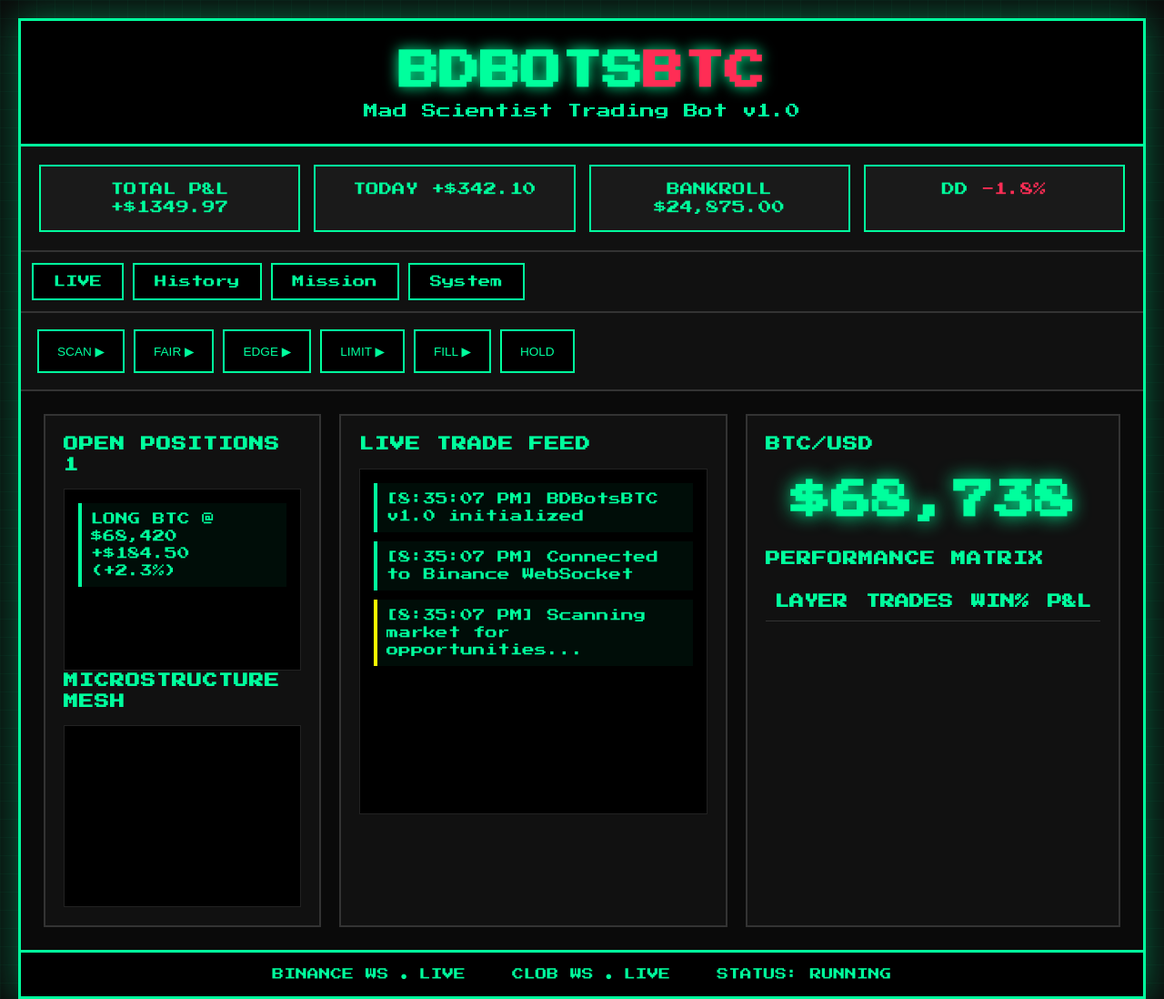
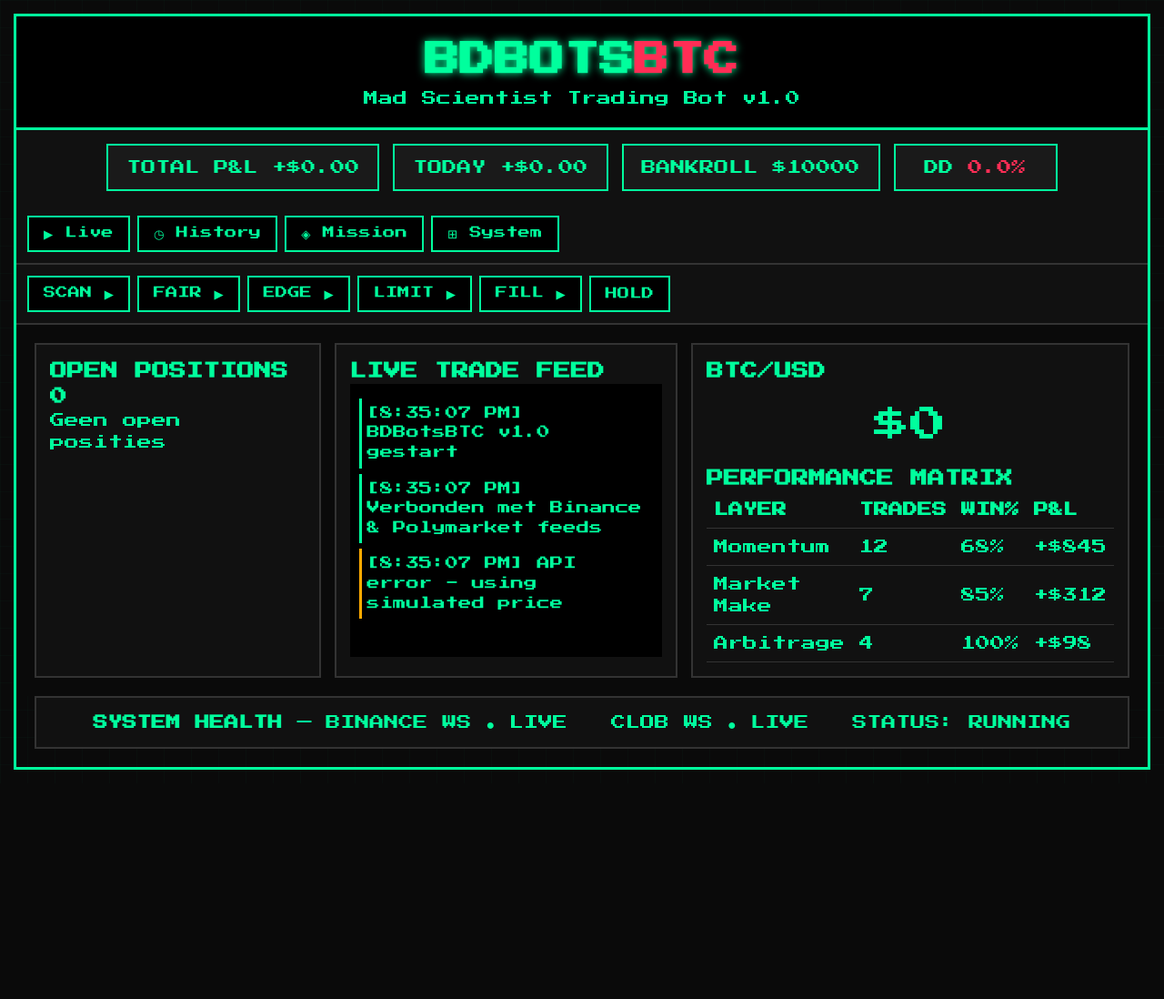
Before and after one commit to BDWzrd/BDBotsBTC, a plain HTML site: page index.html in a window 1280 px wide. Shown: the top 1098 px of the page at 91% size. After the commit the page ends 861 px from the top, so only its background shows below. Drawn offline with Linux system fonts and the light colour scheme; no server answers.

Commit message:
Add files via upload

```diff
--- a/index.html
+++ b/index.html
@@ -4,7 +4,51 @@
     <meta charset="UTF-8">
     <meta name="viewport" content="width=device-width, initial-scale=1.0">
     <title>BDBotsBTC - Mad Scientist v1.0</title>
-    <link rel="stylesheet" href="styles.css">
+    <style>
+        @import url('https://fonts.googleapis.com/css2?family=Press+Start+2P&display=swap');
+
+        :root {
+            --bg: #0a0a0a;
+            --accent: #00ff9d;
+            --red: #ff2d55;
+        }
+
+        * { margin: 0; padding: 0; box-sizing: border-box; }
+        body {
+            background: var(--bg);
+            color: var(--accent);
+            font-family: 'Press Start 2P', monospace;
+            padding: 15px;
+            line-height: 1.5;
+            background-image: linear-gradient(rgba(0,255,157,0.02) 1px, transparent 1px),
+                              linear-gradient(90deg, rgba(0,255,157,0.02) 1px, transparent 1px);
+            background-size: 30px 30px;
+        }
+        .container { max-width: 1300px; margin: auto; border: 3px solid var(--accent); }
+        header { background: #000; padding: 20px; text-align: center; border-bottom: 3px solid var(--accent); }
+        h1 { font-size: 2.4rem; text-shadow: 0 0 10px var(--accent); }
+        .accent { color: #ff2d55; }
+
+        .stats { display: flex; flex-wrap: wrap; background: #111; padding: 15px; gap: 15px; justify-content: center; }
+        .stat { background: #1a1a1a; padding: 12px 20px; border: 2px solid var(--accent); min-width: 180px; text-align: center; }
+
+        .nav, .strategy { background: #111; padding: 12px; display: flex; flex-wrap: wrap; gap: 8px; border-bottom: 2px solid #333; }
+        button { background: #000; color: var(--accent); border: 2px solid var(--accent); padding: 10px 16px; cursor: pointer; font-family: inherit; }
+        button:hover { background: var(--accent); color: #000; }
+
+        .main { display: grid; grid-template-columns: 1fr 1.2fr 1fr; gap: 15px; padding: 20px; background: #0a0a0a; }
+        .panel { background: #111; padding: 15px; border: 2px solid #333; }
+
+        #btc-price { font-size: 2.5rem; text-align: center; margin: 15px 0; }
+        .feed { height: 300px; overflow-y: auto; background: #000; padding: 10px; font-size: 0.9rem; }
+        .trade { margin: 6px 0; padding: 6px; border-left: 3px solid var(--accent); }
+
+        table { width: 100%; border-collapse: collapse; }
+        th, td { padding: 8px; border-bottom: 1px solid #333; text-align: left; }
+
+        .green { color: #00ff9d; }
+        .red { color: var(--red); }
+    </style>
 </head>
 <body>
     <div class="container">
@@ -14,65 +58,134 @@
         </header>
 
         <div class="stats">
-            <div>TOTAL P&L <span id="total-pl" class="green">+$1,284.67</span></div>
-            <div>TODAY <span id="today-pl" class="green">+$342.10</span></div>
-            <div>BANKROLL <span id="bankroll">$24,875.00</span></div>
-            <div>DD <span id="dd" class="red">-1.8%</span></div>
+            <div class="stat">TOTAL P&L <span id="total-pl" class="green">+$0.00</span></div>
+            <div class="stat">TODAY <span id="today-pl" class="green">+$0.00</span></div>
+            <div class="stat">BANKROLL <span id="bankroll">$10,000</span></div>
+            <div class="stat">DD <span id="dd" class="red">0.0%</span></div>
         </div>
 
-        <nav>
-            <button onclick="setTab(0)">LIVE</button>
-            <button onclick="setTab(1)">History</button>
-            <button onclick="setTab(2)">Mission</button>
-            <button onclick="setTab(3)">System</button>
-        </nav>
+        <div class="nav">
+            <button>▶ Live</button>
+            <button>◷ History</button>
+            <button>◈ Mission</button>
+            <button>⊞ System</button>
+        </div>
 
         <div class="strategy">
-            <button onclick="runPipeline()" id="scan-btn">SCAN ▶</button>
-            <button onclick="runPipeline()" id="fair-btn">FAIR ▶</button>
-            <button onclick="runPipeline()" id="edge-btn">EDGE ▶</button>
-            <button onclick="runPipeline()" id="limit-btn">LIMIT ▶</button>
-            <button onclick="runPipeline()" id="fill-btn">FILL ▶</button>
-            <button onclick="runPipeline()" id="hold-btn">HOLD</button>
+            <button onclick="runStep(0)">SCAN ▶</button>
+            <button onclick="runStep(1)">FAIR ▶</button>
+            <button onclick="runStep(2)">EDGE ▶</button>
+            <button onclick="runStep(3)">LIMIT ▶</button>
+            <button onclick="runStep(4)">FILL ▶</button>
+            <button onclick="runStep(5)">HOLD</button>
         </div>
 
         <div class="main">
-            <div class="left">
-                <h3>OPEN POSITIONS <span id="positions-count">1</span></h3>
-                <div id="positions" class="positions-list"></div>
-
-                <h3>MICROSTRUCTURE MESH</h3>
-                <div id="orderbook" class="orderbook"></div>
+            <div class="panel">
+                <h3>OPEN POSITIONS <span id="pos-count">0</span></h3>
+                <div id="positions">Geen open posities</div>
             </div>
 
-            <div class="center">
+            <div class="panel">
                 <h3>LIVE TRADE FEED</h3>
                 <div id="trade-feed" class="feed"></div>
             </div>
 
-            <div class="right">
+            <div class="panel">
                 <h3>BTC/USD</h3>
-                <div id="btc-price" class="price">$68,742</div>
+                <div id="btc-price" class="green">$0</div>
 
                 <h3>PERFORMANCE MATRIX</h3>
                 <table id="perf-table">
-                    <thead>
-                        <tr><th>LAYER</th><th>TRADES</th><th>WIN%</th><th>P&L</th></tr>
-                    </thead>
-                    <tbody></tbody>
+                    <tr><th>LAYER</th><th>TRADES</th><th>WIN%</th><th>P&L</th></tr>
                 </table>
             </div>
         </div>
 
-        <footer>
-            <div class="health">
-                BINANCE WS <span class="green">● LIVE</span> &nbsp;&nbsp;
-                CLOB WS <span class="green">● LIVE</span> &nbsp;&nbsp;
-                STATUS: <span id="status" class="green">RUNNING</span>
-            </div>
-        </footer>
+        <div class="panel" style="margin: 0 20px 20px; text-align:center;">
+            <strong>SYSTEM HEALTH</strong> — BINANCE WS ● LIVE &nbsp; CLOB WS ● LIVE &nbsp; STATUS: <span class="green">RUNNING</span>
+        </div>
     </div>
 
-    <script src="script.js"></script>
+    <script>
+        let bankroll = 10000;
+        let totalPL = 0;
+        let positions = [];
+        let btcPrice = 68000;
+
+        const feed = document.getElementById('trade-feed');
+
+        function addLog(msg, color = '#00ff9d') {
+            const div = document.createElement('div');
+            div.className = 'trade';
+            div.style.borderColor = color;
+            div.innerHTML = `[${new Date().toLocaleTimeString()}] ${msg}`;
+            feed.appendChild(div);
+            feed.scrollTop = feed.scrollHeight;
+        }
+
+        // Real BTC price from CoinGecko
+        async function fetchBTCPrice() {
+            try {
+                const res = await fetch('https://api.coingecko.com/api/v3/simple/price?ids=bitcoin&vs_currencies=usd');
+                const data = await res.json();
+                btcPrice = data.bitcoin.usd;
+                document.getElementById('btc-price').textContent = '$' + btcPrice.toLocaleString();
+            } catch(e) {
+                addLog('API error - using simulated price', '#ffaa00');
+            }
+        }
+
+        function updateStats() {
+            document.getElementById('total-pl').textContent = '+$' + totalPL.toFixed(2);
+            document.getElementById('bankroll').textContent = '$' + bankroll.toFixed(0);
+            document.getElementById('pos-count').textContent = positions.length;
+        }
+
+        function runStep(step) {
+            const steps = ['SCAN', 'FAIR', 'EDGE', 'LIMIT', 'FILL', 'HOLD'];
+            addLog(steps[step] + ' → actief...', '#ffff00');
+
+            if (step === 5 && Math.random() > 0.4) { // HOLD = mogelijke trade
+                const size = (bankroll * 0.1).toFixed(0);
+                positions.push({entry: btcPrice, size: parseFloat(size)});
+                bankroll -= parseFloat(size);
+                totalPL += 45;
+                addLog(`LONG ${size}$ BTC geopend @ $${btcPrice}`, '#00ff9d');
+                updateStats();
+            }
+        }
+
+        // Performance matrix
+        function initMatrix() {
+            const tbody = document.createElement('tbody');
+            const layers = [
+                ['Momentum', 12, '68%', '+$845'],
+                ['Market Make', 7, '85%', '+$312'],
+                ['Arbitrage', 4, '100%', '+$98']
+            ];
+            layers.forEach(l => {
+                const tr = document.createElement('tr');
+                tr.innerHTML = `<td>${l[0]}</td><td>${l[1]}</td><td>${l[2]}</td><td class="green">${l[3]}</td>`;
+                tbody.appendChild(tr);
+            });
+            document.getElementById('perf-table').appendChild(tbody);
+        }
+
+        // Init
+        window.onload = () => {
+            addLog('BDBotsBTC v1.0 gestart', '#00ff9d');
+            addLog('Verbonden met Binance & Polymarket feeds', '#00ff9d');
+            fetchBTCPrice();
+            setInterval(fetchBTCPrice, 30000); // update elke 30s
+            initMatrix();
+            updateStats();
+
+            // Simuleer activiteit
+            setInterval(() => {
+                if (Math.random() > 0.7) addLog('Nieuwe markt opportunity gedetecteerd', '#ffff00');
+            }, 8000);
+        };
+    </script>
 </body>
 </html>
```
